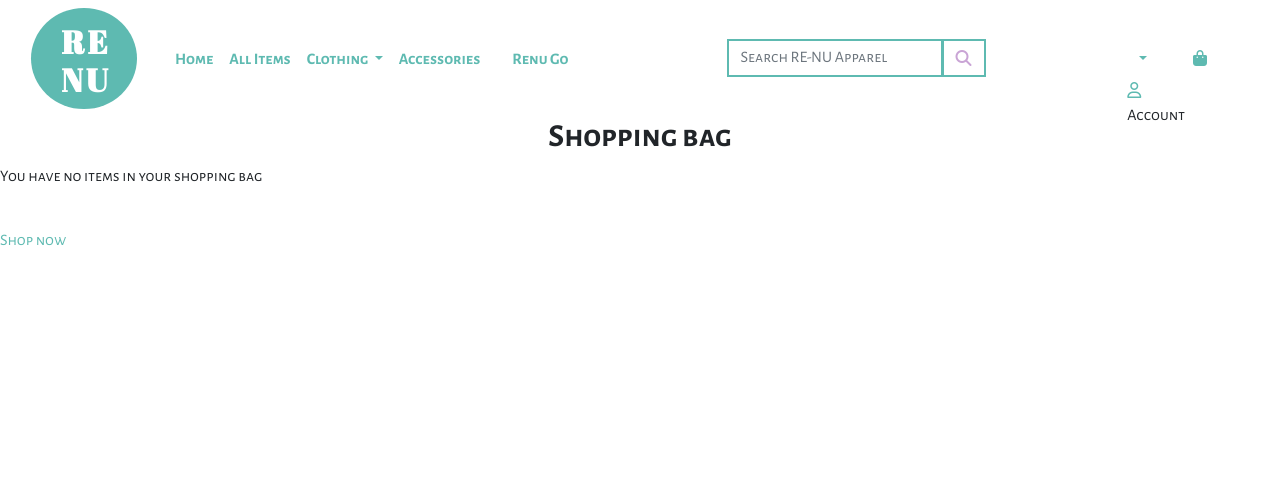
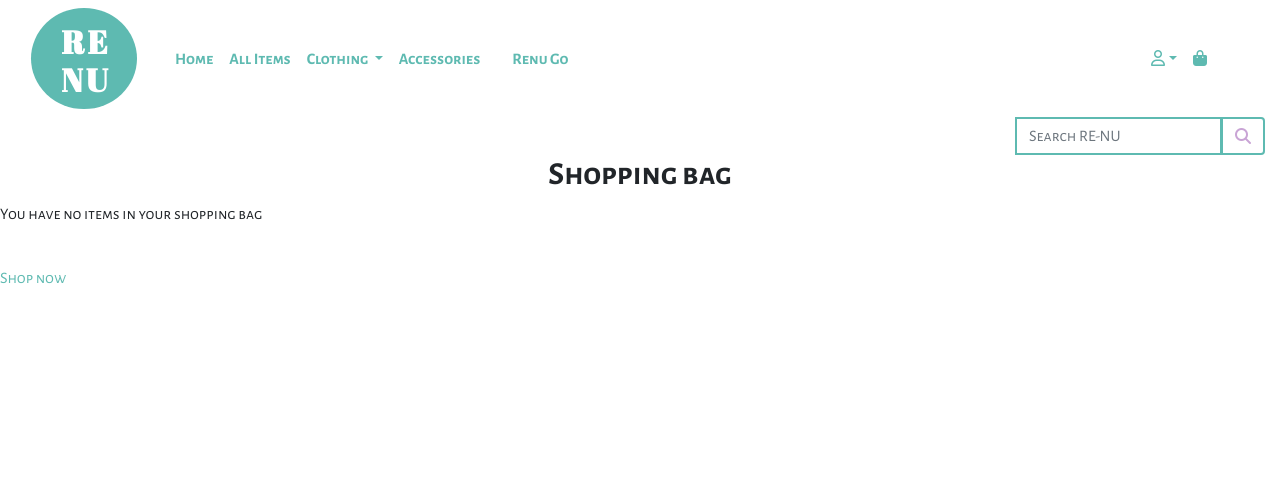
Before and after one commit to Code-Institute-Submissions/sarahob96-re-nu_DecResub, a Django app: page /bag/ in a window 1280 px wide. Shown: the top 483 px of the page. Run offline with Django 3.2, Linux system fonts and the light colour scheme; some libraries are stand-ins or nearby versions; some web fonts are replaced.

Commit message:
make positional changes to the navbar

```diff
--- a/static/css/base.css
+++ b/static/css/base.css
@@ -315,3 +315,9 @@ hr{
 .yoga-img{
     height:300px;
 }
+.search-bar{
+    margin:auto;
+    width: 20%;
+    float: right;
+
+}
--- a/templates/base.html
+++ b/templates/base.html
@@ -85,30 +85,12 @@
             <a class="nav-link" href="{% url 'renu-go'%}"> Renu Go</a>
           </li>
 
-          <li class="nav-item nav-padding dropdown nav-search">
-            <form method="GET" action=" {% url 'products' %}">
-              <div class="input-group">
-                <input class="form-control border rounded-0" id="search-box" type="text" name="s"
-                  placeholder="Search RE-NU Apparel">
-                <div class="input-group-append">
-                  <button class="form-control btn btn-black border rounded-0" id="search-box2" type="submit">
-                    <span class="icon">
-                      <i class="fas fa-search"></i>
-                    </span>
-                  </button>
-                </div>
-              </div>
-            </form>
-          </li>
-
 
           <div class="nav-menu">
             <li class="nav-item nav-padding dropdown">
-              <a class="nav-link dropdown-toggle" href="" id="navbarDropdown" role="button" data-toggle="dropdown"
-                aria-haspopup="true" aria-expanded="false"> <a href="{% url 'profile' %}"><i
-                    class="fa-regular fa-user"></i></a><br>
-                <p> Account </p>
-              </a>
+              <a class="nav-link dropdown-toggle" href="{% url 'profile' %}" id="navbarDropdown" role="button" data-toggle="dropdown"
+                aria-haspopup="true" aria-expanded="false"><i
+                    class="fa-regular fa-user"></i></a>
               <div class="dropdown-menu" aria-labelledby="navbarDropdown">
                 {% if user.is_authenticated %}
                 <a class="dropdown-item" href="{% url 'account_logout' %}"> Logout</a>
@@ -121,16 +103,30 @@
 
             <li class="nav-item"><a class="nav-link" href="{% url 'shopping_bag' %}"><i
                   class="fa-solid fa-bag-shopping"></i>
-                {% if bag_contents %}
-                <br> <span class="rounded-pill">{{ product_count }}</span>
+                {% if bag_contents %} <span class="rounded-pill">{{ product_count }}</span>
                 {% endif %}
               </a></li>
           </div>
         </ul>
       </div>
+    </nav>
+    <div>
+    <form method="GET" class="search-bar" action=" {% url 'products' %}">
+              <div class="input-group">
+                <input class="form-control border rounded-0" id="search-box" type="text" name="s"
+                  placeholder="Search RE-NU">
+                <div class="input-group-append">
+                  <button class="form-control btn btn-black border" id="search-box2" type="submit">
+                    <span class="icon">
+                      <i class="fas fa-search"></i>
+                    </span>
+                  </button>
+                </div>
+              </div>
+            </form>
+          </div>
+  </header>
 
-    </nav>
-  </header>
   {% if messages %}
   <div class="message-block">
     {% for message in messages %}
```
